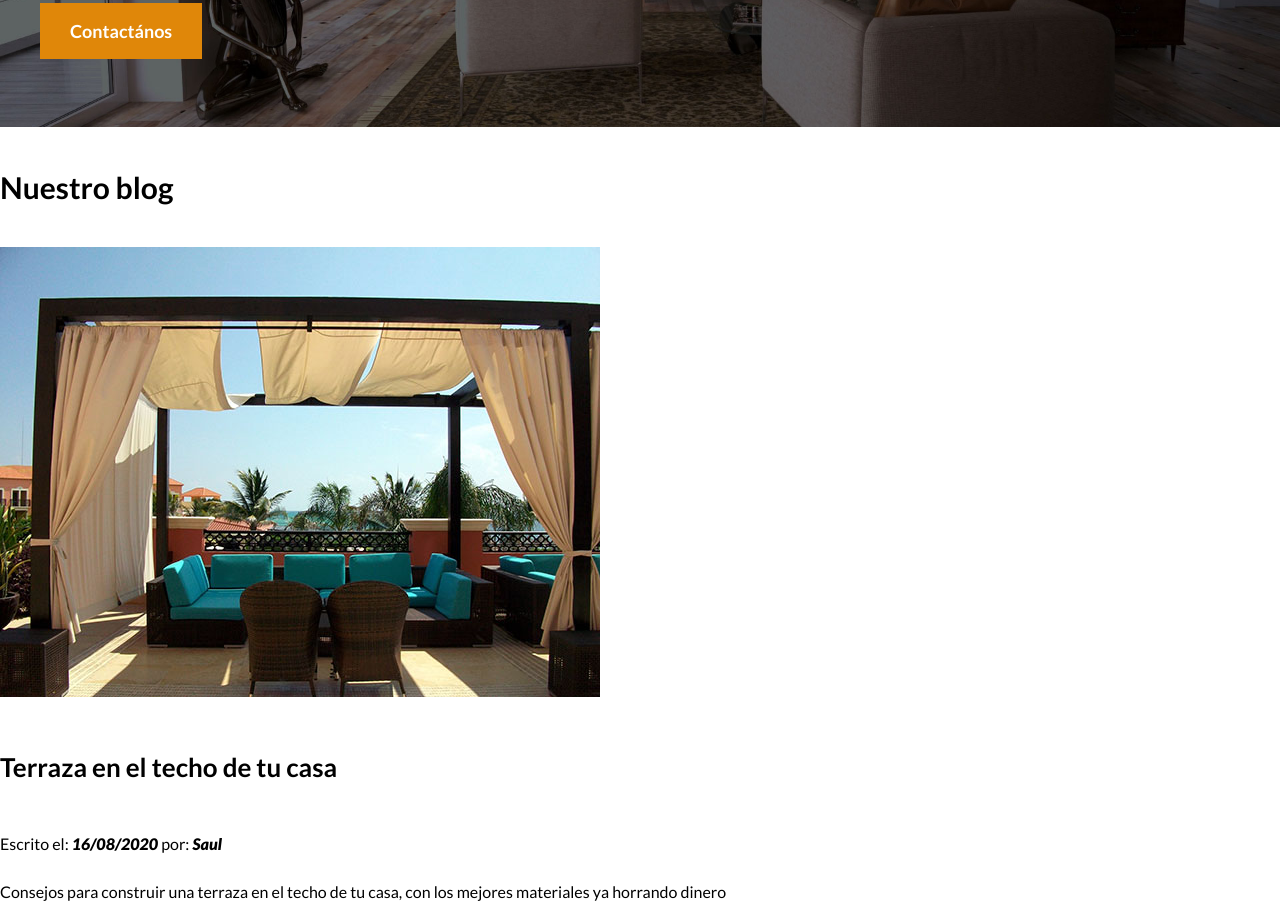
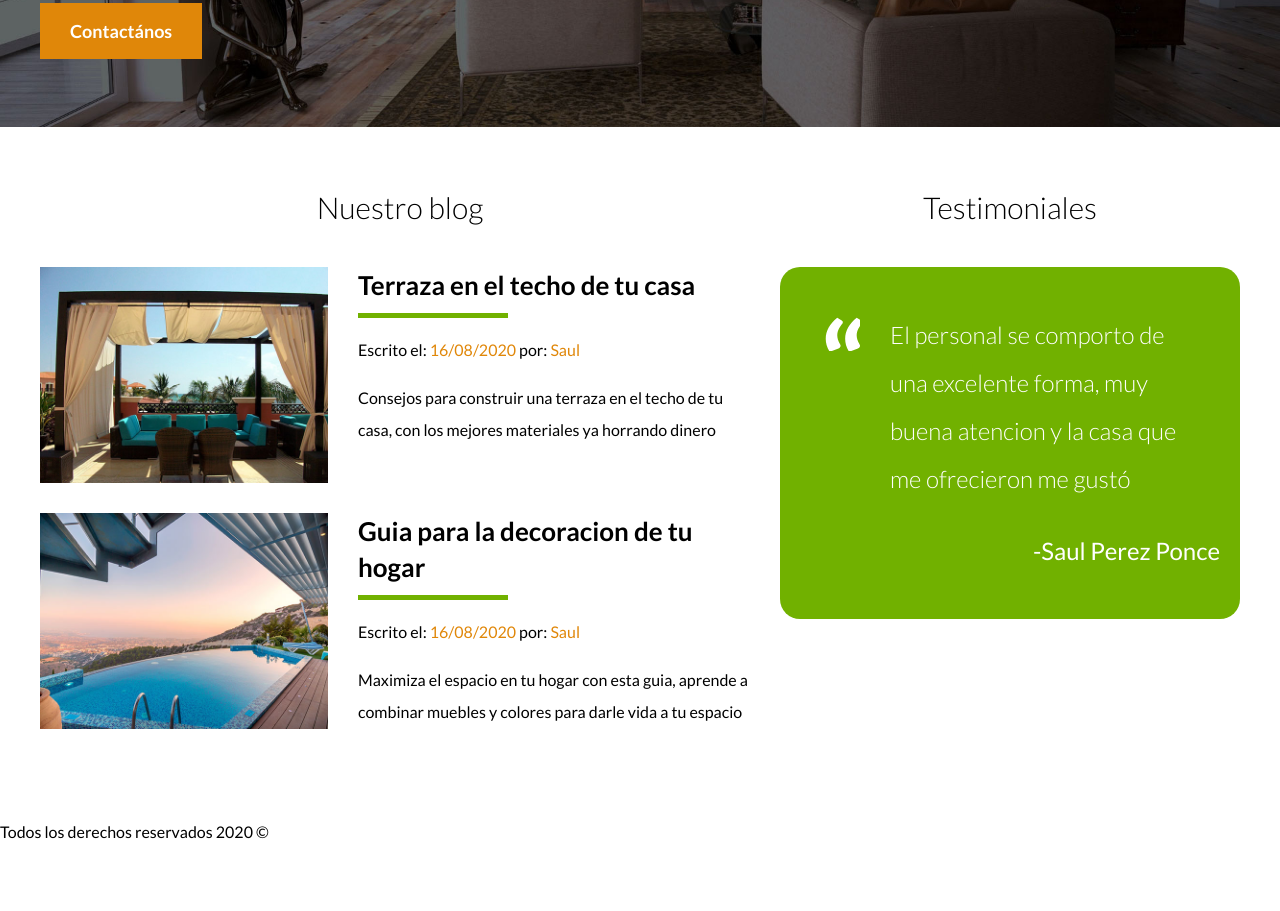
Before and after one commit to Sapp18/BienesRaices, a plain HTML site: page index.html in a window 1280 px wide. Shown: the part 2584-3495 px from the top of the page. After the commit the page ends 3448 px from the top, so only its background shows below. Drawn offline with Linux system fonts and the light colour scheme.

Commit message:
pagina principal

```diff
--- a/css/style.css
+++ b/css/style.css
@@ -164,3 +164,71 @@ h4{
 .contenido-contacto p{
     font-size: 1.8rem;
 }
+/*SECCION INFERIOR*/
+.seccion-inferior{
+    display: flex;
+    justify-content: space-between;
+}
+.seccion-inferior .blog{
+    flex-basis: 60%;
+}
+.seccion-inferior .testimoniales{
+    flex-basis: calc(40% - 2rem);
+}
+.entrada-blog{
+    display: flex;
+    justify-content: space-between;
+    margin-bottom: 2rem;
+}
+.entrada-blog:last-of-type{
+    margin-bottom: 0;
+}
+.entrada-blog .imagen{
+    flex-basis: 40%;
+}
+.entrada-blog .texto-entrada{
+    flex-basis: calc(60% - 3rem);
+}
+.texto-entrada a{
+    color: black;
+    text-decoration: none;
+}
+.texto-entrada h4{
+    margin: 0;
+    line-height: 1.4;
+}
+.texto-entrada h4::after{
+    content: '';
+    display: block;
+    width: 15rem;
+    height: .5rem;
+    background-color: #71b100;
+    margin-top: 1rem;
+}
+.texto-entrada span{
+    color: #e08709;
+}
+/*TESTIMONIALES*/
+.testimonial{
+    background-color: #71b100;
+    font-size: 2.4rem;
+    padding: 2rem;
+    color: #ffffff;
+    border-radius: 2rem;
+}
+.testimonial p{
+    text-align: right;
+}
+.testimonial blockquote::before{
+    content: '';
+    background-image: url(../img/comilla.svg);
+    width: 4rem;
+    height: 4rem;
+    position: absolute;
+    left: -2rem;
+}
+.testimonial blockquote{
+    position: relative;
+    padding-left: 5rem;
+    font-weight: 300;
+}
--- a/index.html
+++ b/index.html
@@ -143,31 +143,50 @@
             <a href="contacto.html" class="boton boton-amarillo">Contactános</a>
         </div>
     </section>
-    <section>
-        <h3>Nuestro blog</h3>
-        <article>
+    <div class="seccion-inferior contenedor seccion">
+        <section class="blog">
+            <h3 class="centrar-texto fw-300">Nuestro blog</h3>
+            <article class="entrada-blog">
+                <div class="imagen">
                     <img src="/img/blog1.jpg" alt="entrada de blog 1">
+                </div>
+                <div class="texto-entrada">
+                    <a href="#">
                         <h4>Terraza en el techo de tu casa</h4>
-            <p>Escrito el: <em>16/08/2020</em> por: <em>Saul</em></p>
-            <p>Consejos para construir una terraza en el techo de tu casa, con los mejores materiales ya horrando dinero
+                    </a>
+                    <p>Escrito el: <span>16/08/2020</span> por: <span>Saul</span></p>
+                    <p>Consejos para construir una terraza en el techo de tu casa, con los mejores materiales ya
+                        horrando
+                        dinero
                     </p>
+                </div>
             </article>
-        <article>
+            <article class="entrada-blog">
+                <div class="imagen">
                     <img src="/img/blog2.jpg" alt="entrada de blog 2">
+                </div>
+                <div class="texto-entrada">
+                    <a href="#">
                         <h4>Guia para la decoracion de tu hogar</h4>
-            <p>Escrito el: <em>16/08/2020</em> por: <em>Saul</em></p>
-            <p>Maximiza el espacio en tu hogar con esta guia, aprende a combinar muebles y colores para darle vida a tu
-                espacio
+                    </a>
+                    <p>Escrito el: <span>16/08/2020</span> por: <span>Saul</span></p>
+                    <p>Maximiza el espacio en tu hogar con esta guia, aprende a combinar muebles y colores para darle
+                        vida a tu espacio
                     </p>
+                </div>
             </article>
         </section>
-    <section>
-        <h3>Testimoniales</h3>
-        <blockquote>El personal se comporto de una excelente forma, muy buena atencion y la casa que me ofrecieron me
-            gustó
+        <section class="testimoniales">
+            <h3 class="centrar-texto fw-300">Testimoniales</h3>
+            <div class="testimonial">
+                <blockquote>El personal se comporto de una excelente forma, muy buena atencion y la casa que me
+                    ofrecieron
+                    me gustó
                 </blockquote>
                 <p>-Saul Perez Ponce</p>
+            </div>
         </section>
+    </div>
     <footer>
         <nav class="navegacion">
             <a href="nosotros.html">Nosotros</a>
```
Lines whose indentation alone changed are shown as unchanged.
